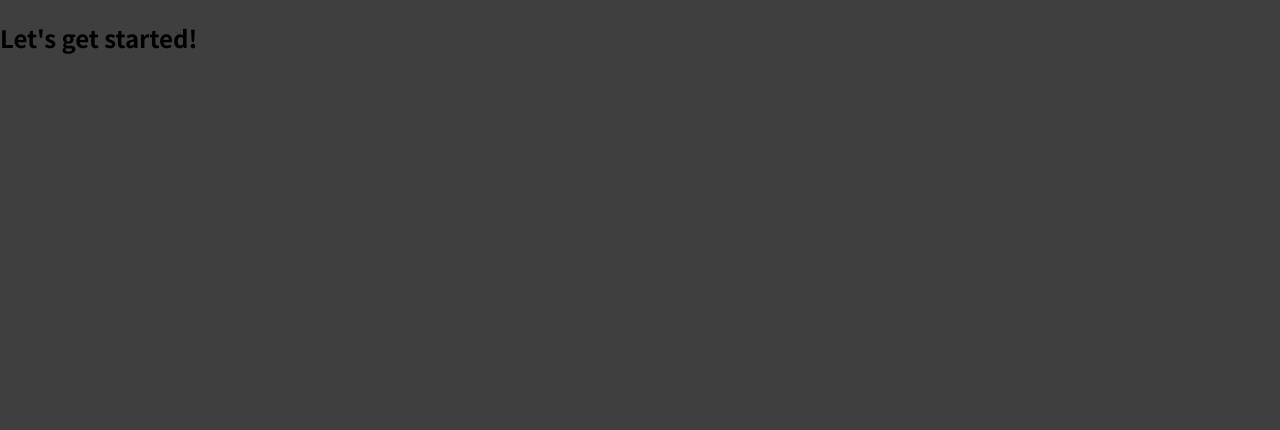
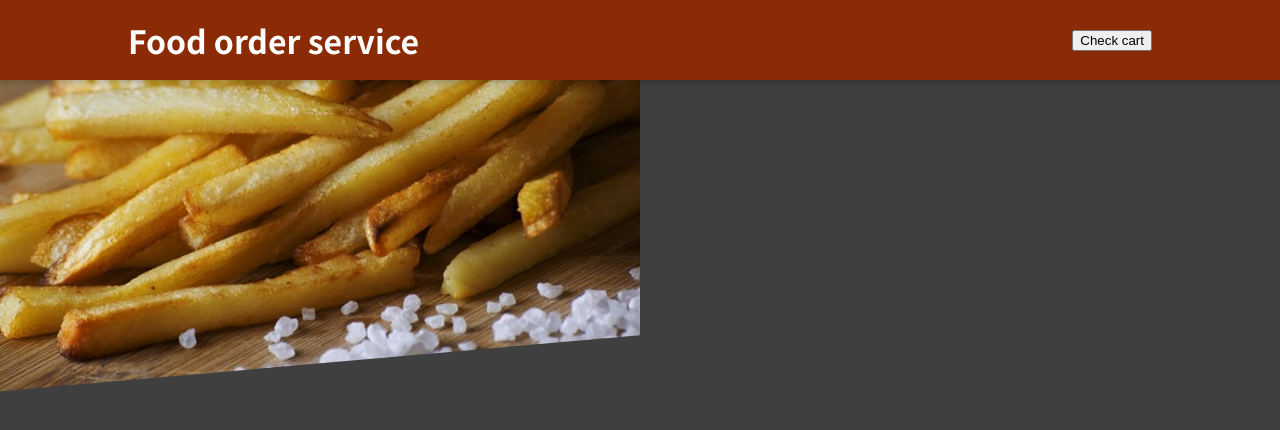
Before and after one commit to SOM3-1/food-cart-reac, a React (Create React App) app: page / in a window 1280 px wide. Shown: the top 430 px of the page. Built offline with nearby package versions, Linux system fonts and the light colour scheme.

Commit message:
building header

```diff
--- a/src/App.js
+++ b/src/App.js
@@ -1,8 +1,11 @@
+import Header from './components/Layout/Header';
+import {Fragment} from "react";
+
 function App() {
   return (
-    <div>
-      <h2>Let's get started!</h2>
-    </div>
+    <Fragment>
+      <Header/>
+    </Fragment>
   );
 }
 
--- /dev/null
+++ b/src/components/Layout/Header.js
@@ -0,0 +1,19 @@
+import {Fragment} from "react";
+import ff from '../../assets/French_Fries.JPG'
+import meals from '../../assets/meals.jpg'
+import classes from './Header.module.css'
+
+const Header = props => {
+    return(
+        <Fragment>
+            <header className = {classes.header}>
+                <h1> Food order service</h1>
+                <button> Check cart</button>
+            </header>
+            //because it has dash we cannot use . notation
+            <div className ={classes['main-image']}>
+                <img src= {ff} alt = "french fries"/>
+            </div>
+        </Fragment>)
+};
+export default Header;
--- /dev/null
+++ b/src/components/Layout/Header.module.css
@@ -0,0 +1,29 @@
+.header {
+  position: fixed;
+  top: 0;
+  left: 0;
+  width: 100%;
+  height: 5rem;
+  background-color: #8a2b06;
+  color: white;
+  display: flex;
+  justify-content: space-between;
+  align-items: center;
+  padding: 0 10%;
+  box-shadow: 0 2px 8px rgba(0, 0, 0, 0.25);
+  z-index: 10;
+}
+
+.main-image {
+  width: 50%;
+  height: 25rem;
+  z-index: 0;
+  overflow: hidden;
+}
+
+.main-image img {
+  width: 110%;
+  height: 100%;
+  object-fit: cover;
+  transform: rotateZ(-5deg) translateY(-4rem) translateX(-1rem);
+}
```
Also changed, not shown: src/assets/French_Fries.JPG (added), src/assets/meals.jpg (added).
